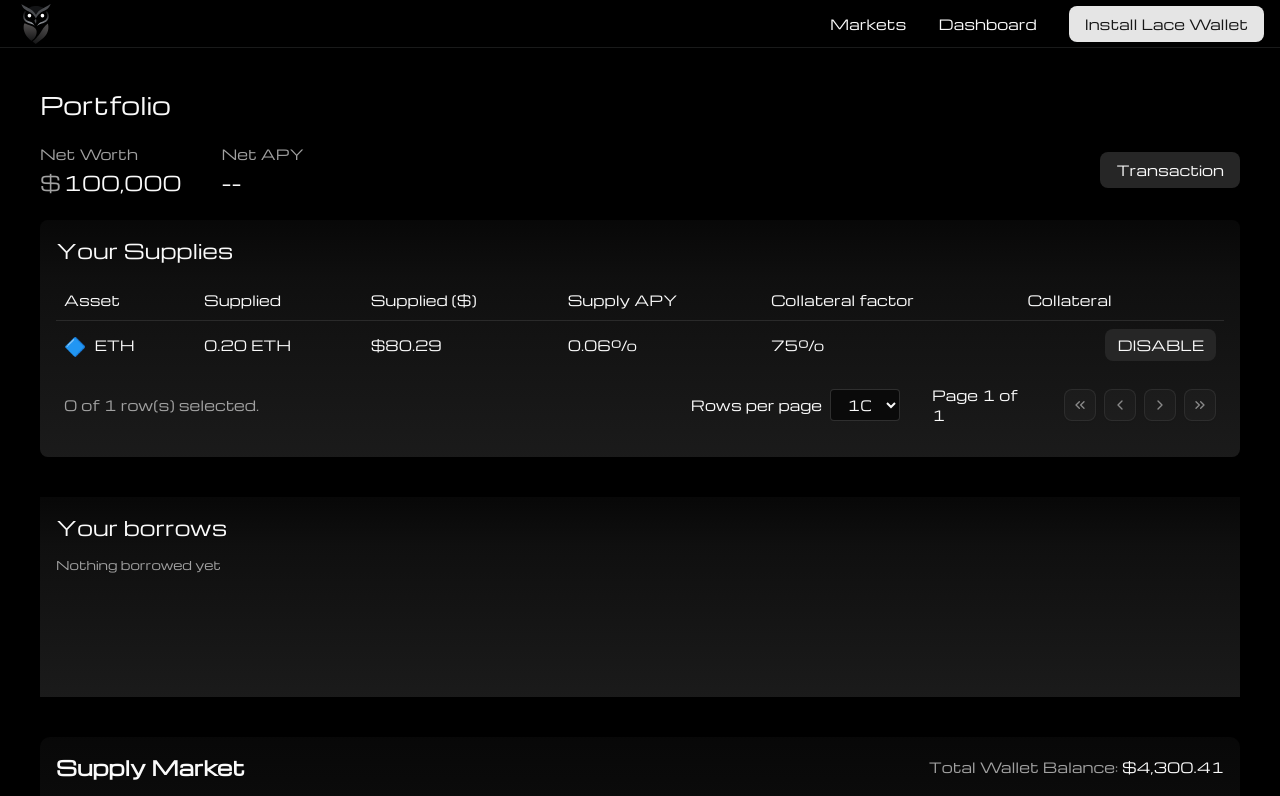
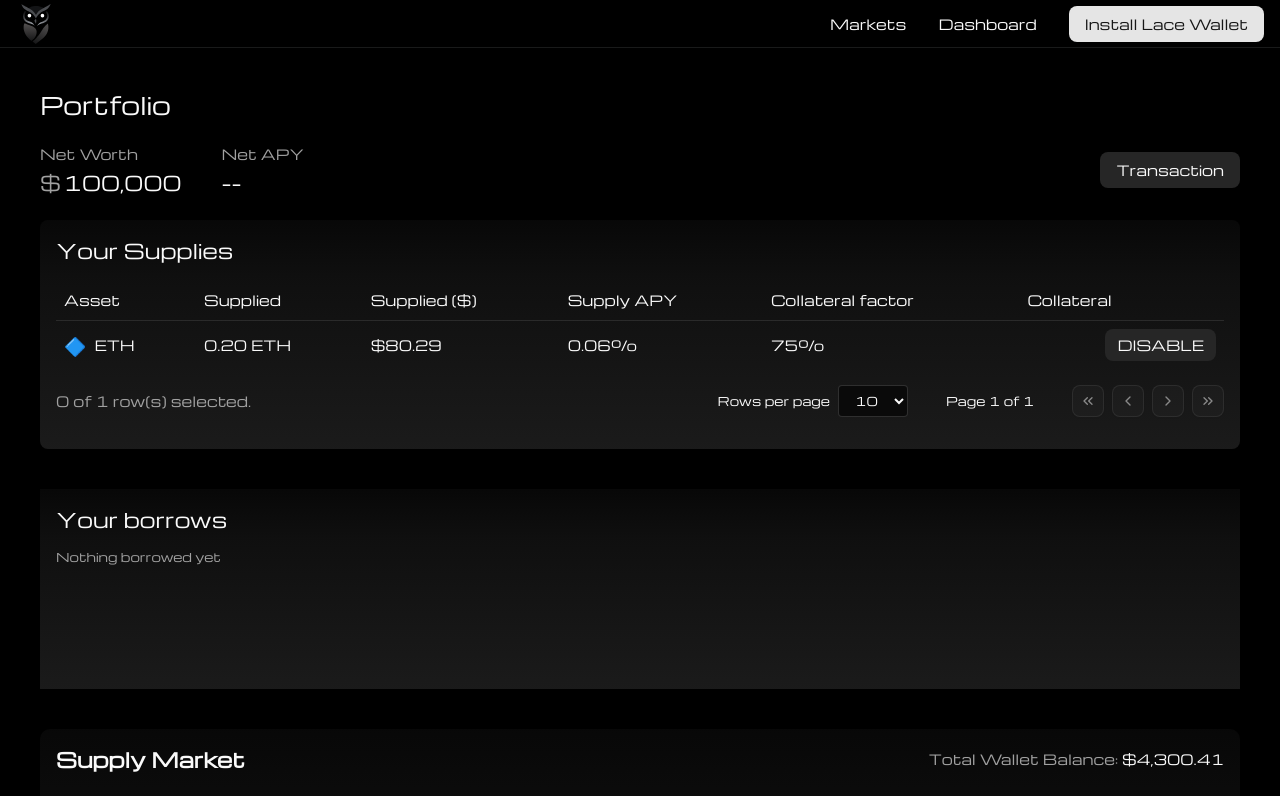
Before and after one commit to vesper85/midnight-hack, a React (Vite) app in the folder client/: page /portfolio in a window 1280 px wide. Shown: the top 796 px of the page. Built offline with nearby package versions, Linux system fonts and the light colour scheme.

Commit message:
font size fixes

```diff
--- a/client/src/components/ui/data-table.tsx
+++ b/client/src/components/ui/data-table.tsx
@@ -126,20 +126,20 @@ function DataTablePagination<TData>({
   table,
 }: DataTablePaginationProps<TData>) {
   return (
-    <div className="flex items-center justify-between px-2 py-4">
+    <div className="flex items-center justify-between  py-4">
       <div className="flex-1 text-sm text-muted-foreground">
         {table.getFilteredSelectedRowModel().rows.length} of{" "}
         {table.getFilteredRowModel().rows.length} row(s) selected.
       </div>
       <div className="flex items-center space-x-6 lg:space-x-8">
         <div className="flex items-center space-x-2">
-          <p className="text-sm font-medium">Rows per page</p>
+          <p className="text-xs font-medium">Rows per page</p>
           <select
             value={table.getState().pagination.pageSize}
             onChange={(e) => {
               table.setPageSize(Number(e.target.value))
             }}
-            className="h-8 w-[70px] rounded border border-input bg-background px-3 py-1 text-sm ring-offset-background focus:outline-none focus:ring-2 focus:ring-ring focus:ring-offset-2"
+            className="h-8 w-[70px] rounded border border-input bg-background px-3 py-1 text-xs ring-offset-background focus:outline-none focus:ring-2 focus:ring-ring focus:ring-offset-2"
           >
             {[10, 20, 30, 40, 50].map((pageSize) => (
               <option key={pageSize} value={pageSize}>
@@ -148,14 +148,14 @@ function DataTablePagination<TData>({
             ))}
           </select>
         </div>
-        <div className="flex w-[100px] items-center justify-center text-sm font-medium">
+        <div className="flex w-[100px] items-center justify-center text-xs font-medium text">
           Page {table.getState().pagination.pageIndex + 1} of{" "}
           {table.getPageCount()}
         </div>
         <div className="flex items-center space-x-2">
           <Button
             variant="outline"
-            className="hidden h-8 w-8 p-0 lg:flex"
+            className="hidden h-8 w-8 p-0 lg:flex text-xs"
             onClick={() => table.setPageIndex(0)}
             disabled={!table.getCanPreviousPage()}
           >
--- a/client/src/routes/transactions/index.tsx
+++ b/client/src/routes/transactions/index.tsx
@@ -7,7 +7,7 @@ export const Route = createFileRoute("/transactions/")({
 
 function RouteComponent() {
   return (
-    <div className="bg-muted rounded-lg p-4">
+    <div className="bg-gradient-to-b from-secondary/20 via-25% via-secondary/40 to-secondary/70 rounded-lg p-4">
       <h2 className="text-xl font-medium">Transactions</h2>
       <TransactionTable />
     </div>
```
